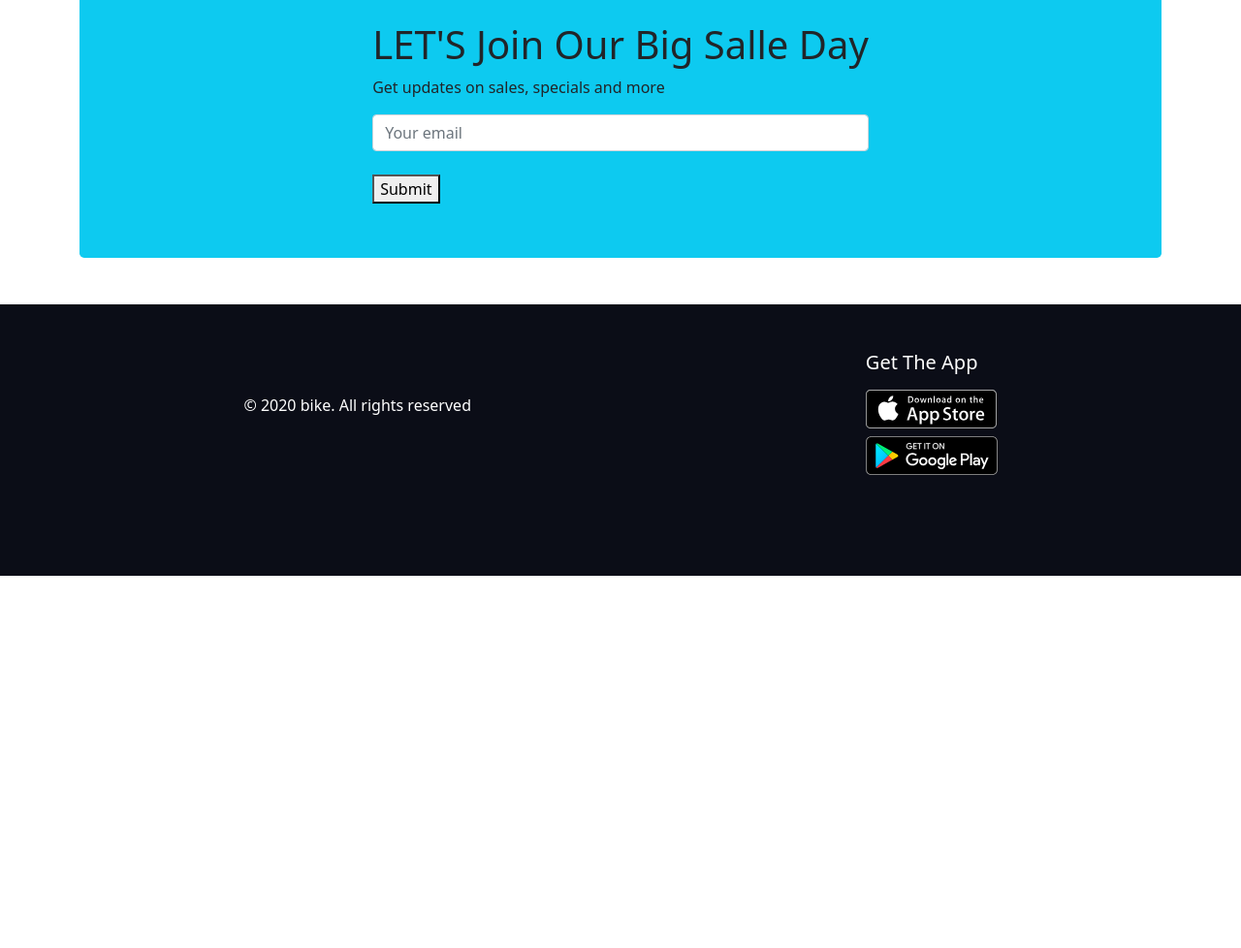
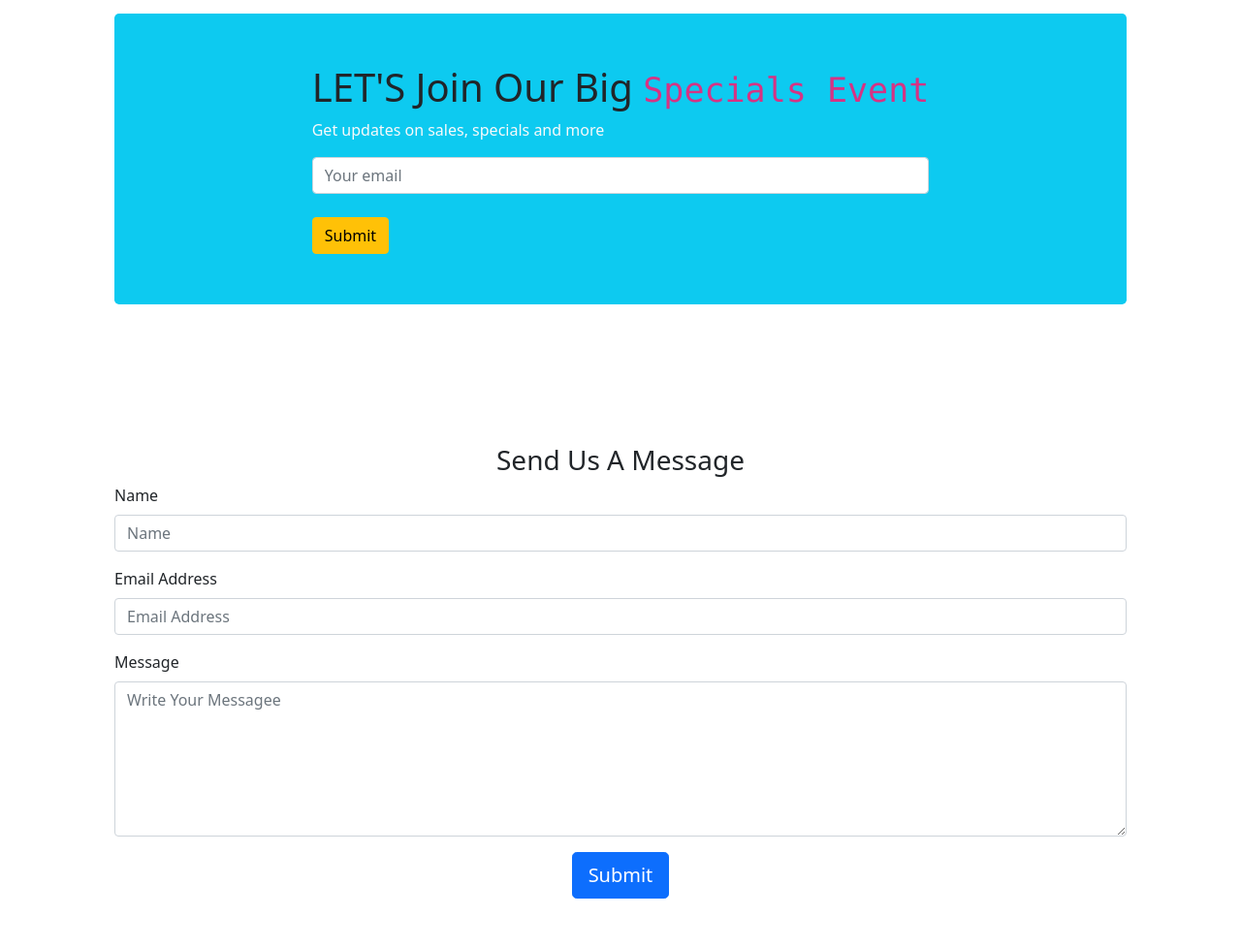
Before and after one commit to proalamin-247/convention-center, a plain HTML site: page index.html in a window 1280 px wide. Shown: the part 1620-2598 px from the top of the page at 97% size. Before the commit the page ends 2214 px from the top, so only its background shows below. Drawn offline with nearby package versions, Linux system fonts and the light colour scheme.

Commit message:
Send Us A Message section  added

```diff
--- a/index.html
+++ b/index.html
@@ -104,7 +104,6 @@
       </header>
 
         <main>
-
             <!-- Frequently Asked Questions -->
             <section class="container mt-5" id="faq">
                 <div class="text-center">
@@ -184,19 +183,43 @@
             </section>
 
             <!-- subscribe section start  -->
-        <section class="container my-5" id="subscribe">
+            <section class="container my-5 p-5" id="subscribe">
                 <div style="height: 300px;" class=" d-flex justify-content-center align-items-center rounded-3 bg-info"
                     id="subscribe">
                     <div>
-                    <h1>LET'S Join Our Big Salle Day</h1>
-                    <p>Get updates on sales, specials and more</p>
+                        <h1 class="text-dark">LET'S Join Our Big <code>Specials Event</code></h1>
+                        <p class="text-light">Get updates on sales, specials and more</p>
                         <input class="form-control" type="email" name="" id="" placeholder="Your email">
                         <br>
-                    <button class="pro-honda-btn">Submit</button>
+                        <button class="btn btn-warning" type="submit">Submit</button>
                     </div>
                 </div>
             </section>
             <!-- subscribe section end  -->
+            <div class="container p-5 my-5">
+                <div class="d-flex justify-content-center">
+                    <h3>Send Us A Message</h3>
+                </div>
+                <form id="contactForm">
+                    <div class="mb-3">
+                        <label class="form-label" for="name">Name</label>
+                        <input class="form-control" id="name" type="text" placeholder="Name" />
+                    </div>
+                    <div class="mb-3">
+                        <label class="form-label" for="emailAddress">Email Address</label>
+                        <input class="form-control" id="emailAddress" type="email" placeholder="Email Address" />
+                    </div>
+                    <div class="mb-3">
+                        <label class="form-label" for="message">Message</label>
+                        <textarea class="form-control" id="message" type="text" placeholder="Write Your Messagee" style="height: 10rem;"></textarea>
+                    </div>
+                    <div class="d-flex justify-content-center">
+                        <button class="btn btn-primary btn-lg" type="submit">Submit</button>
+                    </div>
+                </form>
+            </div>
+
+
         </main>
 
       <!-- footer  -->
```
Lines whose indentation alone changed are shown as unchanged.
